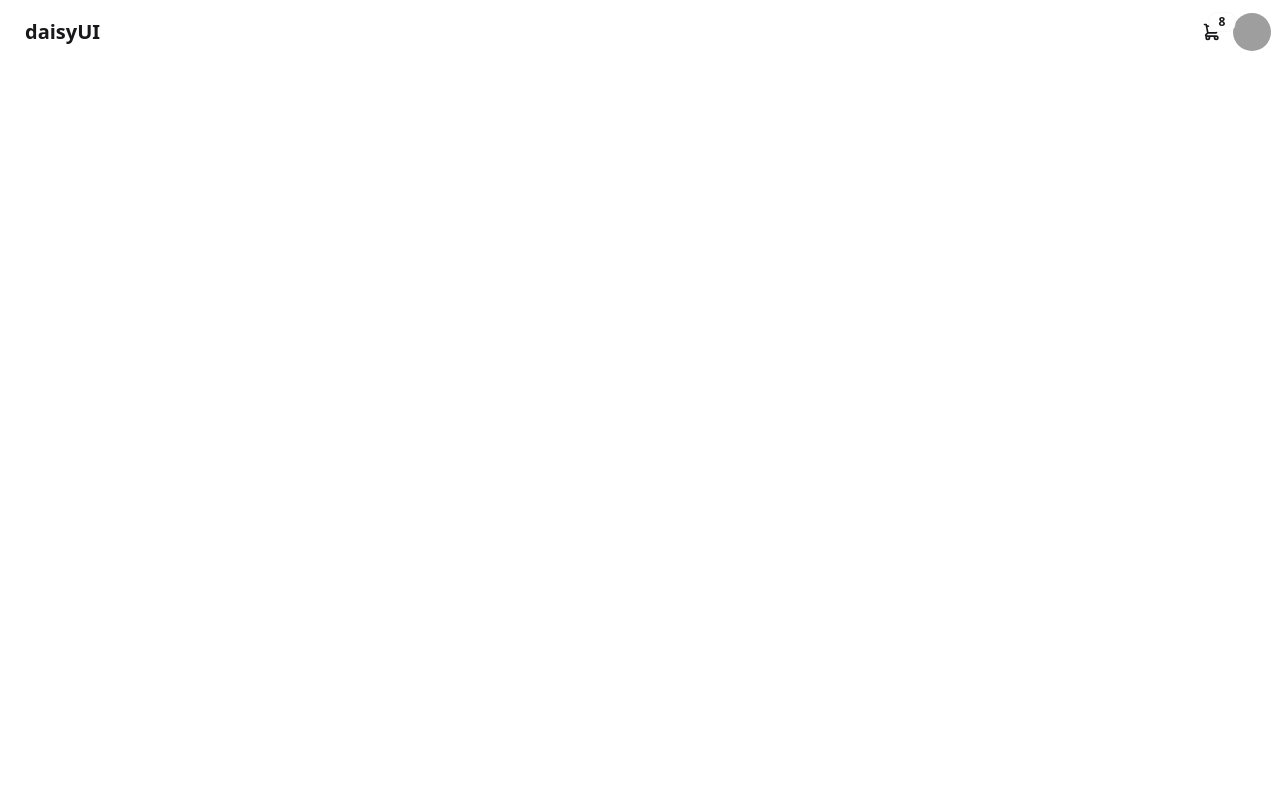
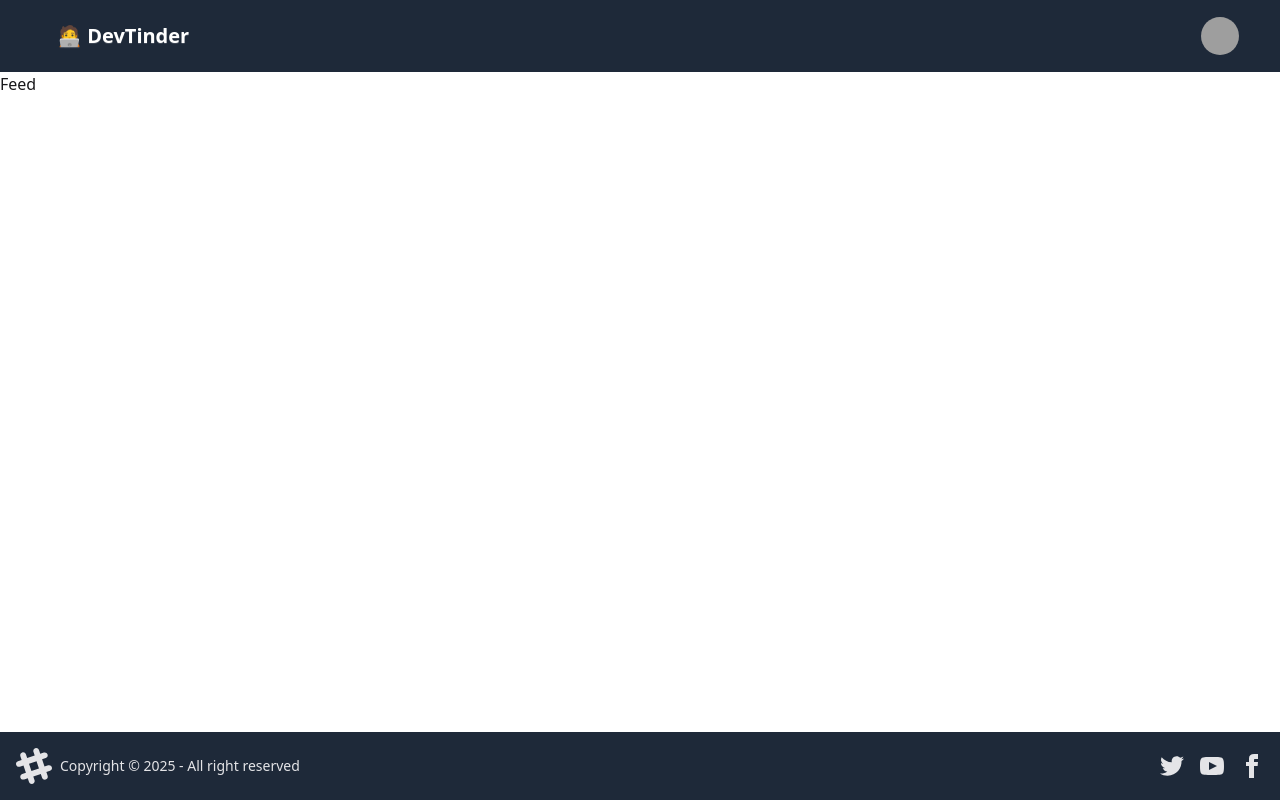
Before and after one commit to DivyanshChaudhary0/Dev_Tinder_UI, a React (Vite) app: page / in a window 1280 px wide. Built offline with nearby package versions, Linux system fonts and the light colour scheme; grey boxes are pictures that could not be loaded.

Commit message:
add routing in our application and make login and profile pages

```diff
--- a/package.json
+++ b/package.json
@@ -13,6 +13,7 @@
     "@tailwindcss/vite": "^4.0.7",
     "react": "^18.3.1",
     "react-dom": "^18.3.1",
+    "react-router-dom": "^7.2.0",
     "tailwindcss": "^4.0.7"
   },
   "devDependencies": {
--- a/src/App.jsx
+++ b/src/App.jsx
@@ -1,83 +1,10 @@
+
+import AppRoutes from "./Routes/AppRoutes";
+
 function App() {
   return (
     <>
-        <div className="navbar bg-base-100">
-          <div className="flex-1">
-            <a className="btn btn-ghost text-xl">daisyUI</a>
-          </div>
-          <div className="flex-none">
-            <div className="dropdown dropdown-end">
-              <div
-                tabIndex={0}
-                role="button"
-                className="btn btn-ghost btn-circle"
-              >
-                <div className="indicator">
-                  <svg
-                    xmlns="http://www.w3.org/2000/svg"
-                    className="h-5 w-5"
-                    fill="none"
-                    viewBox="0 0 24 24"
-                    stroke="currentColor"
-                  >
-                    <path
-                      strokeLinecap="round"
-                      strokeLinejoin="round"
-                      strokeWidth="2"
-                      d="M3 3h2l.4 2M7 13h10l4-8H5.4M7 13L5.4 5M7 13l-2.293 2.293c-.63.63-.184 1.707.707 1.707H17m0 0a2 2 0 100 4 2 2 0 000-4zm-8 2a2 2 0 11-4 0 2 2 0 014 0z"
-                    />
-                  </svg>
-                  <span className="badge badge-sm indicator-item">8</span>
-                </div>
-              </div>
-              <div
-                tabIndex={0}
-                className="card card-compact dropdown-content bg-base-100 z-[1] mt-3 w-52 shadow"
-              >
-                <div className="card-body">
-                  <span className="text-lg font-bold">8 Items</span>
-                  <span className="text-info">Subtotal: $999</span>
-                  <div className="card-actions">
-                    <button className="btn btn-primary btn-block">
-                      View cart
-                    </button>
-                  </div>
-                </div>
-              </div>
-            </div>
-            <div className="dropdown dropdown-end">
-              <div
-                tabIndex={0}
-                role="button"
-                className="btn btn-ghost btn-circle avatar"
-              >
-                <div className="w-10 rounded-full">
-                  <img
-                    alt="Tailwind CSS Navbar component"
-                    src="https://img.daisyui.com/images/stock/photo-1534528741775-53994a69daeb.webp"
-                  />
-                </div>
-              </div>
-              <ul
-                tabIndex={0}
-                className="menu menu-sm dropdown-content bg-base-100 rounded-box z-[1] mt-3 w-52 p-2 shadow"
-              >
-                <li>
-                  <a className="justify-between">
-                    Profile
-                    <span className="badge">New</span>
-                  </a>
-                </li>
-                <li>
-                  <a>Settings</a>
-                </li>
-                <li>
-                  <a>Logout</a>
-                </li>
-              </ul>
-            </div>
-          </div>
-        </div>
+      <AppRoutes/>
     </>
   );
 }
--- /dev/null
+++ b/src/Components/Footer.jsx
@@ -0,0 +1,59 @@
+import React from "react";
+
+const Footer = () => {
+  return (
+    <footer className="footer sm:footer-horizontal bg-gray-800 fixed bottom-0 text-neutral-content items-center p-4">
+      <aside className="grid-flow-col items-center">
+        <svg
+          width="36"
+          height="36"
+          viewBox="0 0 24 24"
+          xmlns="http://www.w3.org/2000/svg"
+          fillRule="evenodd"
+          clipRule="evenodd"
+          class="fill-current"
+        >
+          <path d="M22.672 15.226l-2.432.811.841 2.515c.33 1.019-.209 2.127-1.23 2.456-1.15.325-2.148-.321-2.463-1.226l-.84-2.518-5.013 1.677.84 2.517c.391 1.203-.434 2.542-1.831 2.542-.88 0-1.601-.564-1.86-1.314l-.842-2.516-2.431.809c-1.135.328-2.145-.317-2.463-1.229-.329-1.018.211-2.127 1.231-2.456l2.432-.809-1.621-4.823-2.432.808c-1.355.384-2.558-.59-2.558-1.839 0-.817.509-1.582 1.327-1.846l2.433-.809-.842-2.515c-.33-1.02.211-2.129 1.232-2.458 1.02-.329 2.13.209 2.461 1.229l.842 2.515 5.011-1.677-.839-2.517c-.403-1.238.484-2.553 1.843-2.553.819 0 1.585.509 1.85 1.326l.841 2.517 2.431-.81c1.02-.33 2.131.211 2.461 1.229.332 1.018-.21 2.126-1.23 2.456l-2.433.809 1.622 4.823 2.433-.809c1.242-.401 2.557.484 2.557 1.838 0 .819-.51 1.583-1.328 1.847m-8.992-6.428l-5.01 1.675 1.619 4.828 5.011-1.674-1.62-4.829z"></path>
+        </svg>
+        <p>Copyright © {new Date().getFullYear()} - All right reserved</p>
+      </aside>
+      <nav className="grid-flow-col gap-4 md:place-self-center md:justify-self-end">
+        <a>
+          <svg
+            xmlns="http://www.w3.org/2000/svg"
+            width="24"
+            height="24"
+            viewBox="0 0 24 24"
+            class="fill-current"
+          >
+            <path d="M24 4.557c-.883.392-1.832.656-2.828.775 1.017-.609 1.798-1.574 2.165-2.724-.951.564-2.005.974-3.127 1.195-.897-.957-2.178-1.555-3.594-1.555-3.179 0-5.515 2.966-4.797 6.045-4.091-.205-7.719-2.165-10.148-5.144-1.29 2.213-.669 5.108 1.523 6.574-.806-.026-1.566-.247-2.229-.616-.054 2.281 1.581 4.415 3.949 4.89-.693.188-1.452.232-2.224.084.626 1.956 2.444 3.379 4.6 3.419-2.07 1.623-4.678 2.348-7.29 2.04 2.179 1.397 4.768 2.212 7.548 2.212 9.142 0 14.307-7.721 13.995-14.646.962-.695 1.797-1.562 2.457-2.549z"></path>
+          </svg>
+        </a>
+        <a>
+          <svg
+            xmlns="http://www.w3.org/2000/svg"
+            width="24"
+            height="24"
+            viewBox="0 0 24 24"
+            class="fill-current"
+          >
+            <path d="M19.615 3.184c-3.604-.246-11.631-.245-15.23 0-3.897.266-4.356 2.62-4.385 8.816.029 6.185.484 8.549 4.385 8.816 3.6.245 11.626.246 15.23 0 3.897-.266 4.356-2.62 4.385-8.816-.029-6.185-.484-8.549-4.385-8.816zm-10.615 12.816v-8l8 3.993-8 4.007z"></path>
+          </svg>
+        </a>
+        <a>
+          <svg
+            xmlns="http://www.w3.org/2000/svg"
+            width="24"
+            height="24"
+            viewBox="0 0 24 24"
+            class="fill-current"
+          >
+            <path d="M9 8h-3v4h3v12h5v-12h3.642l.358-4h-4v-1.667c0-.955.192-1.333 1.115-1.333h2.885v-5h-3.808c-3.596 0-5.192 1.583-5.192 4.615v3.385z"></path>
+          </svg>
+        </a>
+      </nav>
+    </footer>
+  );
+};
+
+export default Footer;
--- /dev/null
+++ b/src/Components/Navbar.jsx
@@ -0,0 +1,46 @@
+import React from "react";
+
+const Navbar = () => {
+  return (
+    <div className="navbar bg-gray-800 text-white px-10 py-4">
+      <div className="flex-1">
+        <a className="btn btn-ghost text-xl"> 🧑‍💻 DevTinder</a>
+      </div>
+      <div className="flex-none text-black">
+        <div className="dropdown dropdown-end">
+          <div
+            tabIndex={0}
+            role="button"
+            className="btn btn-ghost btn-circle avatar"
+          >
+            <div className="w-10 rounded-full">
+              <img
+                alt="Tailwind CSS Navbar component"
+                src="https://img.daisyui.com/images/stock/photo-1534528741775-53994a69daeb.webp"
+              />
+            </div>
+          </div>
+          <ul
+            tabIndex={0}
+            className="menu menu-sm dropdown-content bg-base-100 rounded-box z-[1] mt-3 w-52 p-2 shadow"
+          >
+            <li>
+              <a className="justify-between">
+                Profile
+                <span className="badge">New</span>
+              </a>
+            </li>
+            <li>
+              <a>Settings</a>
+            </li>
+            <li>
+              <a>Logout</a>
+            </li>
+          </ul>
+        </div>
+      </div>
+    </div>
+  );
+};
+
+export default Navbar;
--- /dev/null
+++ b/src/Pages/Feed.jsx
@@ -0,0 +1,10 @@
+
+import React from 'react'
+
+const Feed = () => {
+  return (
+    <div>Feed</div>
+  )
+}
+
+export default Feed
--- /dev/null
+++ b/src/Pages/Home.jsx
@@ -0,0 +1,17 @@
+
+import React from 'react'
+import Navbar from '../Components/Navbar'
+import Footer from '../Components/Footer'
+import { Outlet } from 'react-router-dom'
+
+const Home = () => {
+  return (
+    <div>
+        <Navbar/>
+        <Outlet/>
+        <Footer/>
+    </div>
+  )
+}
+
+export default Home
--- /dev/null
+++ b/src/Pages/Login.jsx
@@ -0,0 +1,10 @@
+
+import React from 'react'
+
+const Login = () => {
+  return (
+    <div>Login</div>
+  )
+}
+
+export default Login
--- /dev/null
+++ b/src/Pages/Profile.jsx
@@ -0,0 +1,10 @@
+
+import React from 'react'
+
+const Profile = () => {
+  return (
+    <div>Profile</div>
+  )
+}
+
+export default Profile
--- /dev/null
+++ b/src/Routes/AppRoutes.jsx
@@ -0,0 +1,22 @@
+import React from "react";
+import Home from "../Pages/Home";
+import { BrowserRouter, Route, Routes } from "react-router-dom";
+import Profile from "../Pages/Profile";
+import Feed from "../Pages/Feed";
+import Login from "../Pages/Login";
+
+const AppRoutes = () => {
+  return (
+    <>
+      <Routes>
+        <Route path="/" element={<Home />}>
+          <Route path="/" element={<Feed />} />
+          <Route path="/profile" element={<Profile />} />
+        </Route>
+        <Route path="/login" element={<Login />} />
+      </Routes>
+    </>
+  );
+};
+
+export default AppRoutes;
--- a/src/index.css
+++ b/src/index.css
@@ -1,2 +1,6 @@
 @import "tailwindcss";
 @plugin "daisyui";
+
+@plugin "daisyui" {
+  themes: light --default, dark --prefersdark;
+}
```
Also changed, not shown: src/main.jsx (+9 -8 lines), 1 other file (tests, documents, lock files or other folders).
